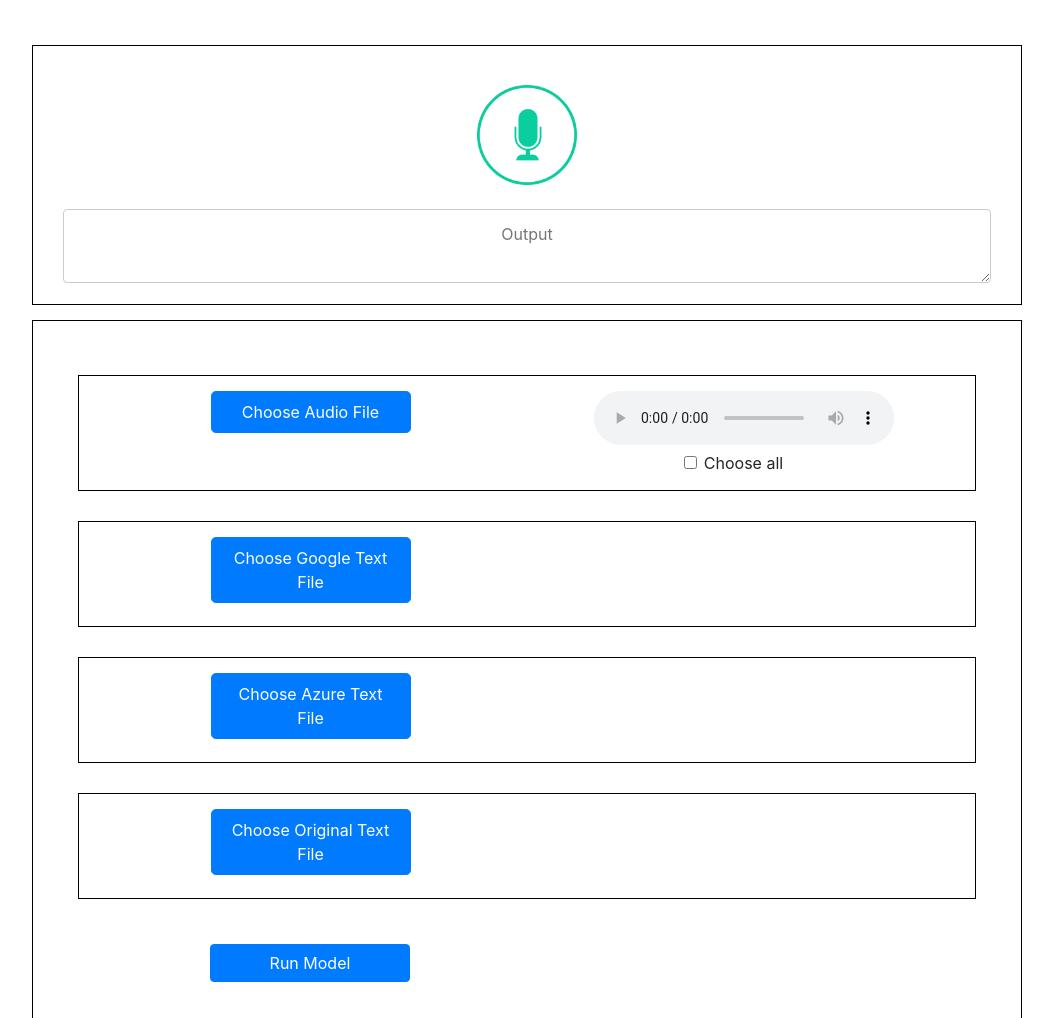
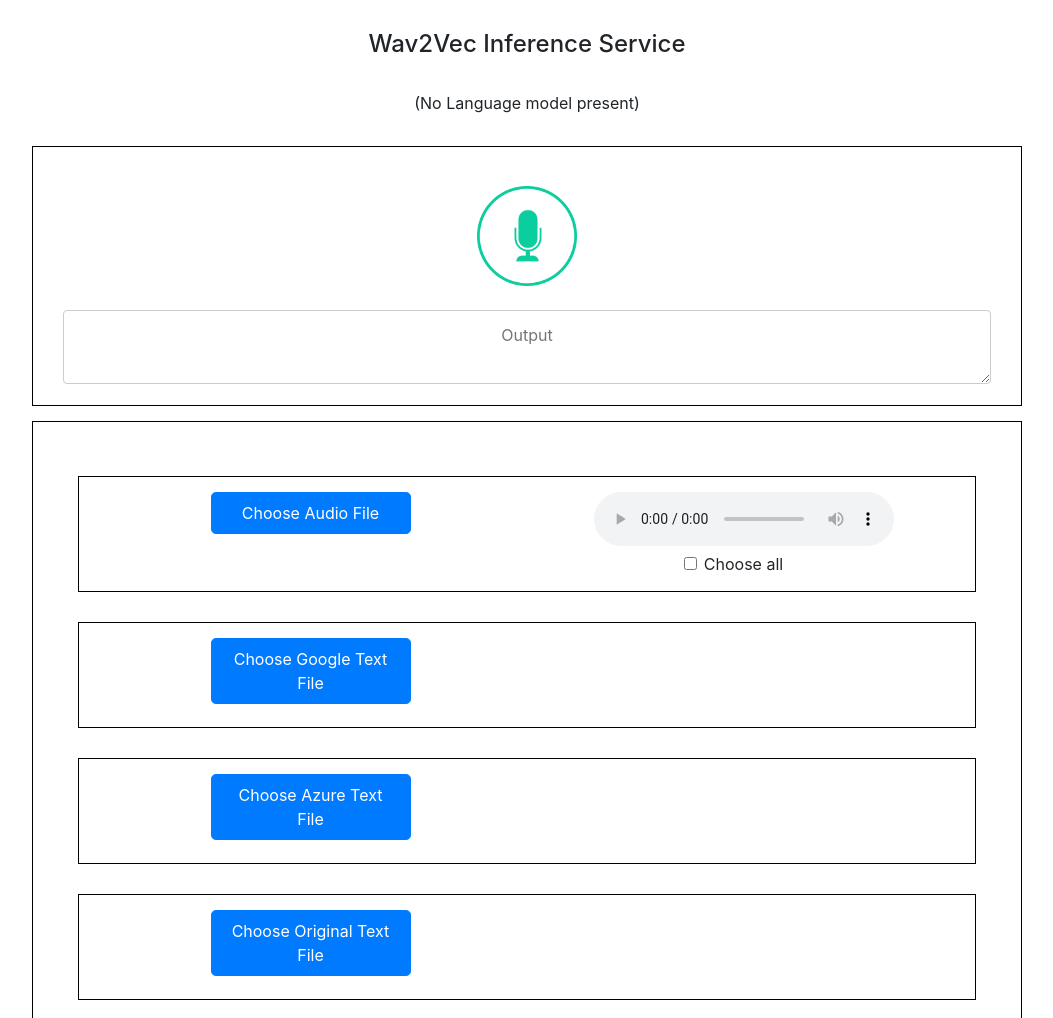
Before and after one commit to Open-Speech-EkStep/wav2vec-infer, a plain HTML site: page inference-client/templates/index.html in a window 1280 px wide. Shown: the top 1018 px of the page, without its empty margins (113-1166 px from the left). Drawn offline with nearby package versions, Linux system fonts and the light colour scheme; no server answers; files whose address does not match are found by name.

Commit message:
Niresh, Sreejith | UI changes

```diff
--- a/inference-client/templates/index.html
+++ b/inference-client/templates/index.html
@@ -2,7 +2,7 @@
 <html>
 
 <head>
-    <title>Streaming Example</title>
+    <title>Wav2Vec Inference</title>
     <meta charset="UTF-8">
     <meta name="viewport" content="width=device-width,initial-scale=1">
     <link href="static/vendor/bootstrap/css/bootstrap.min.css" rel="stylesheet">
@@ -150,7 +150,14 @@
     <center>
         <div class="container">
             <div class="row" style="border: 0px;">
-                <div class="col-sm-12">
+		<div class="col-sm-12">
+		<center>
+                    <h4>Wav2Vec Inference Service</h4>
+			<br/>
+                    <p>(No Language model present)</p>
+                </center>
+		</div>
+		<div class="col-sm-12">
                     <div class="row">
                         <div class="col-sm-12">
                             <!-- <h4>Realtime microphone transcription</h4> -->
@@ -164,7 +171,7 @@
                             <br />
                         </div>
                         <div class="col-sm-12">
-                            <textarea id="output" placeholder="Output"></textarea>
+                            <textarea id="output" placeholder="Output" readonly></textarea>
                         </div>
                     </div>
 
```
